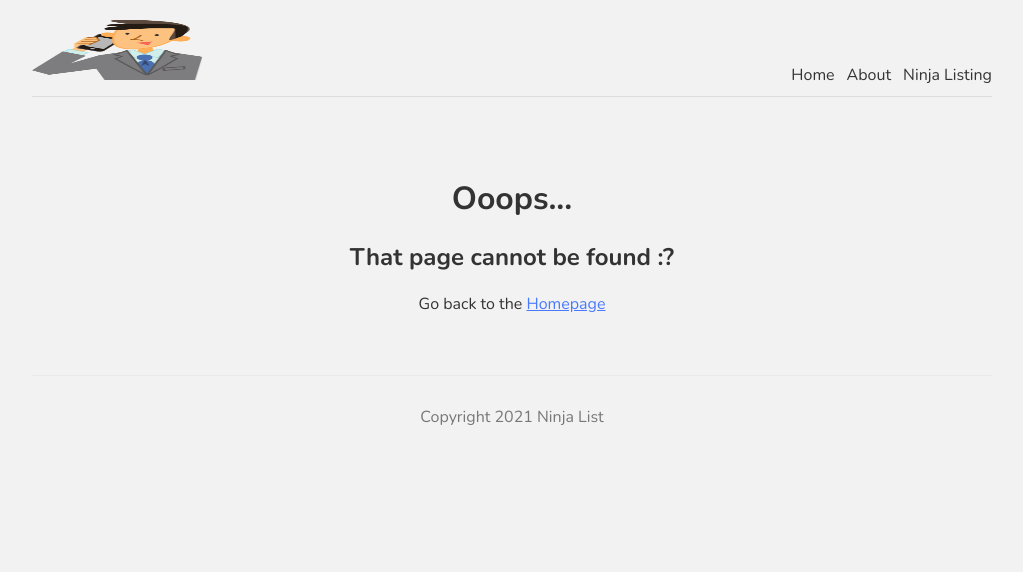
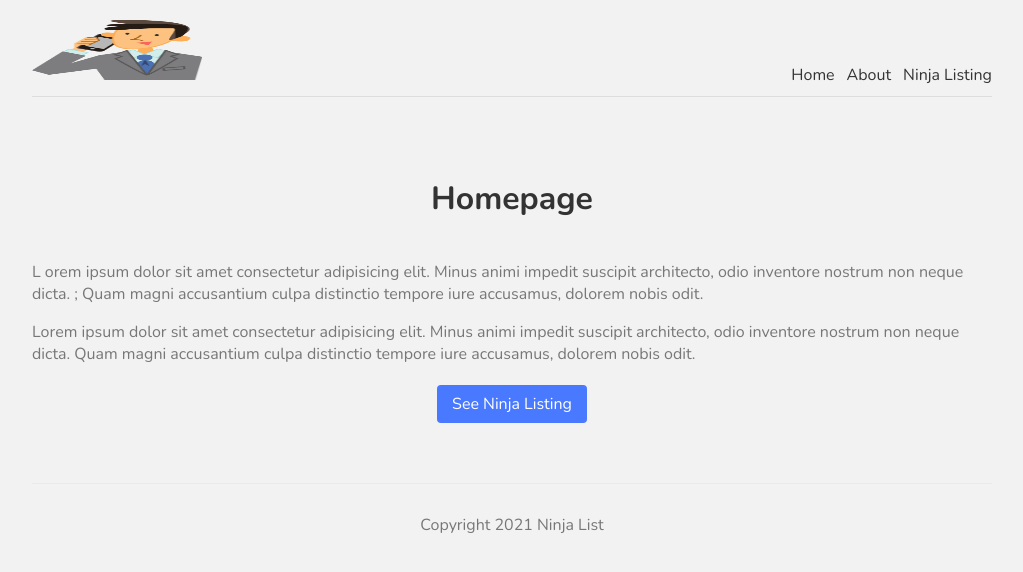
Before and after one commit to vorachaitya/NextJS, a Next.js app in the folder my-app/: page / in a window 1280 px wide. Before the commit this address had no page. Shown: the top 572 px of the page, without its empty margins (128-1151 px from the left). Built offline with nearby package versions, Linux system fonts and the light colour scheme.

Commit message:
home page created

```diff
--- /dev/null
+++ b/my-app/pages/index.js
@@ -0,0 +1,34 @@
+import Footer from "@/components/Footer";
+import Navbar from "@/components/Navbar";
+import Head from "next/head";
+import styles from "../styles/Home.module.css";
+import Link from "next/link";
+
+export default function Home() {
+  return (
+    <>
+      <Head>
+        <title>Ninja List | Home</title>
+        <meta name="keywords" content="ninjas" />
+      </Head>
+      <div>
+        <h1 className={styles.title}>Homepage</h1>
+        <p className={styles.text}>
+          L orem ipsum dolor sit amet consectetur adipisicing elit. Minus animi
+          impedit suscipit architecto, odio inventore nostrum non neque dicta. ;
+          Quam magni accusantium culpa distinctio tempore iure accusamus,
+          dolorem nobis odit.
+        </p>
+        <p className={styles.text}>
+          Lorem ipsum dolor sit amet consectetur adipisicing elit. Minus animi
+          impedit suscipit architecto, odio inventore nostrum non neque dicta.
+          Quam magni accusantium culpa distinctio tempore iure accusamus,
+          dolorem nobis odit.
+        </p>
+        <Link href="/ninjas/" className={styles.btn}>
+          See Ninja Listing
+        </Link>
+      </div>
+    </>
+  );
+}
```
